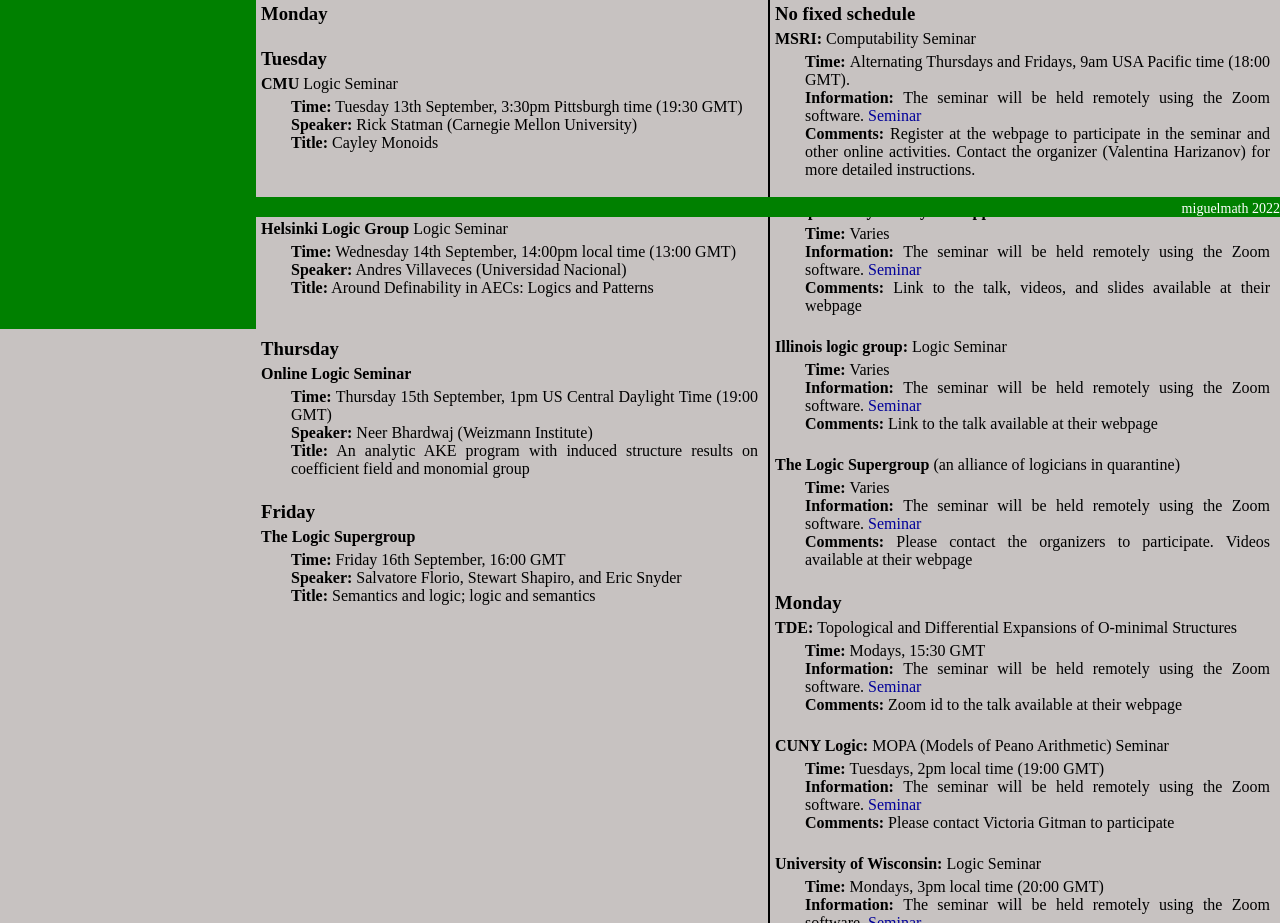
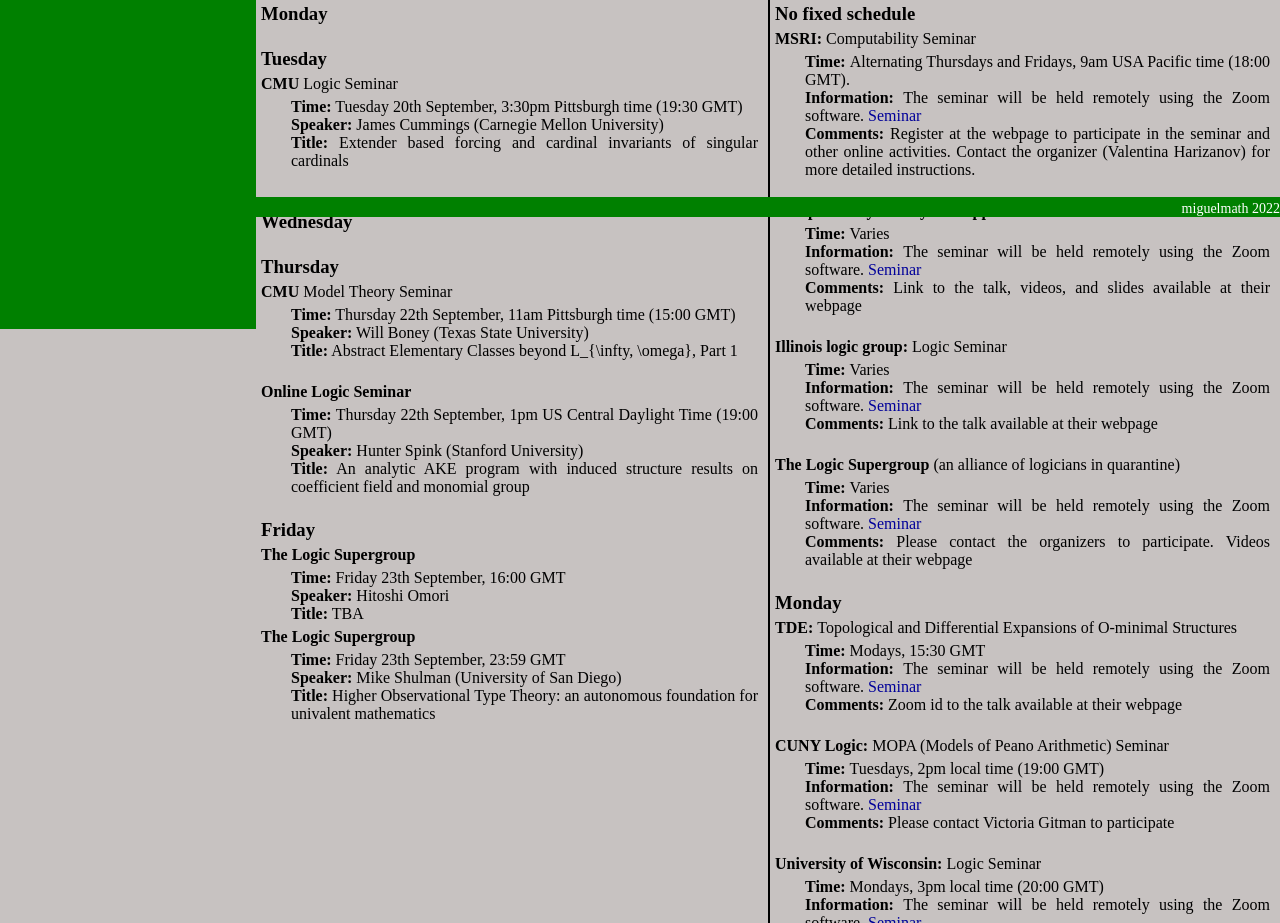
Before and after one commit to Miguelwan/math_webpage, a plain HTML site: page webminars.html in a window 1280 px wide. Shown: the part 583-1506 px from the top of the page. Drawn offline with Linux system fonts and the light colour scheme.

Commit message:
weekend update

```diff
--- a/webminars.html
+++ b/webminars.html
@@ -373,11 +373,11 @@
                                 <strong>CMU</strong> Logic Seminar
                             </dt>
                             <dd>
-                                <strong>Time:</strong> Tuesday 13th September, 3:30pm Pittsburgh time (19:30 GMT)
+                                <strong>Time:</strong> Tuesday 20th September, 3:30pm Pittsburgh time (19:30 GMT)
                                 <br>
-                                <strong>Speaker:</strong> Rick Statman (Carnegie Mellon University)
+                                <strong>Speaker:</strong> James Cummings (Carnegie Mellon University)
                                 <br>
-                                <strong>Title:</strong> Cayley Monoids
+                                <strong>Title:</strong> Extender based forcing and cardinal invariants of singular cardinals
                             </dd>
                             <br>
 
@@ -415,7 +415,7 @@
                             <br>
                         -->
 
-
+<!--
                             <dt>
                                 <strong>Helsinki Logic Group</strong> Logic Seminar
                             </dt>
@@ -427,7 +427,7 @@
                                 <strong>Title:</strong> Around Definability in AECs: Logics and Patterns
                             </dd>
                             <br>
-
+                        -->
        <!--
        <dt>
         <strong>
@@ -567,19 +567,19 @@
                             </dd>
                             <br>
                        -->
-       <!--
+
                             <dt>
                                 <strong>CMU</strong> Model Theory Seminar
                             </dt>
                             <dd>
-                                <strong>Time:</strong> Thursday 19th May, 11am Pittsburgh time (15:00 GMT)
+                                <strong>Time:</strong> Thursday 22th September, 11am Pittsburgh time (15:00 GMT)
                                 <br>
-                                <strong>Speaker:</strong> Christian Espindola (University of Reunion Island)
+                                <strong>Speaker:</strong> Will Boney (Texas State University)
                                 <br>
-                                <strong>Title:</strong> A category-theoretic approach to categoricity, part 3
+                                <strong>Title:</strong> Abstract Elementary Classes beyond L_{\infty, \omega}, Part 1
                             </dd>
                             <br>
-                           -->
+
 
                 <!--            <dt>
                                 <strong>MSRI</strong> Computability Seminar
@@ -598,9 +598,9 @@
                                 <strong>Online Logic Seminar</strong>
                             </dt>
                             <dd>
-                                <strong>Time:</strong> Thursday 15th September, 1pm US Central Daylight Time (19:00 GMT)
+                                <strong>Time:</strong> Thursday 22th September, 1pm US Central Daylight Time (19:00 GMT)
                                 <br>
-                                <strong>Speaker:</strong> Neer Bhardwaj (Weizmann Institute)
+                                <strong>Speaker:</strong> Hunter Spink (Stanford University)
                                 <br>
                                 <strong>Title:</strong> An analytic AKE program with induced structure results on coefficient field and monomial group
                             </dd>
@@ -668,11 +668,33 @@
                                 <strong>The Logic Supergroup</strong>
                             </dt>
                             <dd>
-                                <strong>Time:</strong> Friday 16th September, 16:00 GMT
+                                <strong>Time:</strong> Friday 23th September, 16:00 GMT
                                 <br>
-                                <strong>Speaker:</strong> Salvatore Florio, Stewart Shapiro, and Eric Snyder
+                                <strong>Speaker:</strong> Hitoshi Omori
                                 <br>
-                                <strong>Title:</strong> Semantics and logic; logic and semantics
+                                <strong>Title:</strong> TBA
+                            </dd>
+
+
+
+<!--
+      <br>
+      </dl>
+      <h3>
+       Saturday
+      </h3>
+      <dl>-->
+
+
+                            <dt>
+                                <strong>The Logic Supergroup</strong>
+                            </dt>
+                            <dd>
+                                <strong>Time:</strong> Friday 23th September, 23:59 GMT
+                                <br>
+                                <strong>Speaker:</strong> Mike Shulman (University of San Diego)
+                                <br>
+                                <strong>Title:</strong> Higher Observational Type Theory: an autonomous foundation for univalent mathematics
                             </dd>
 
 
```
